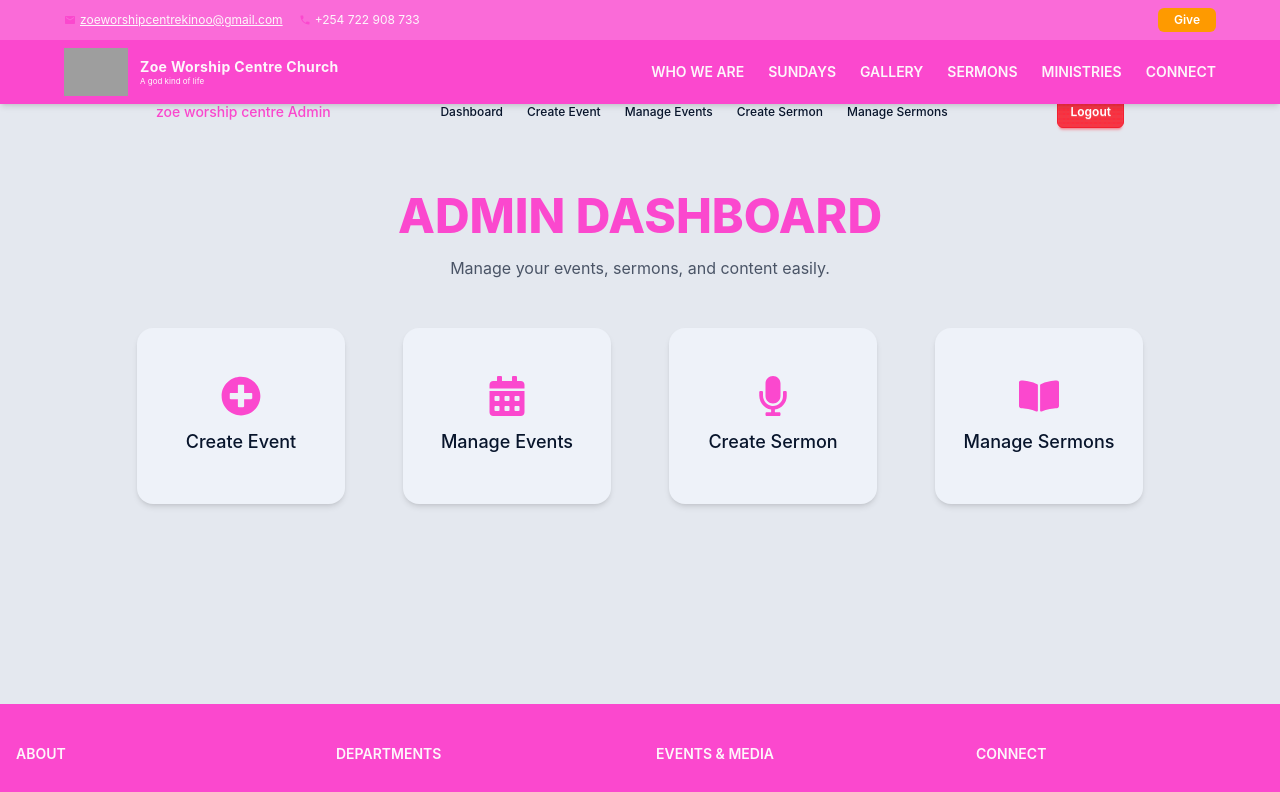
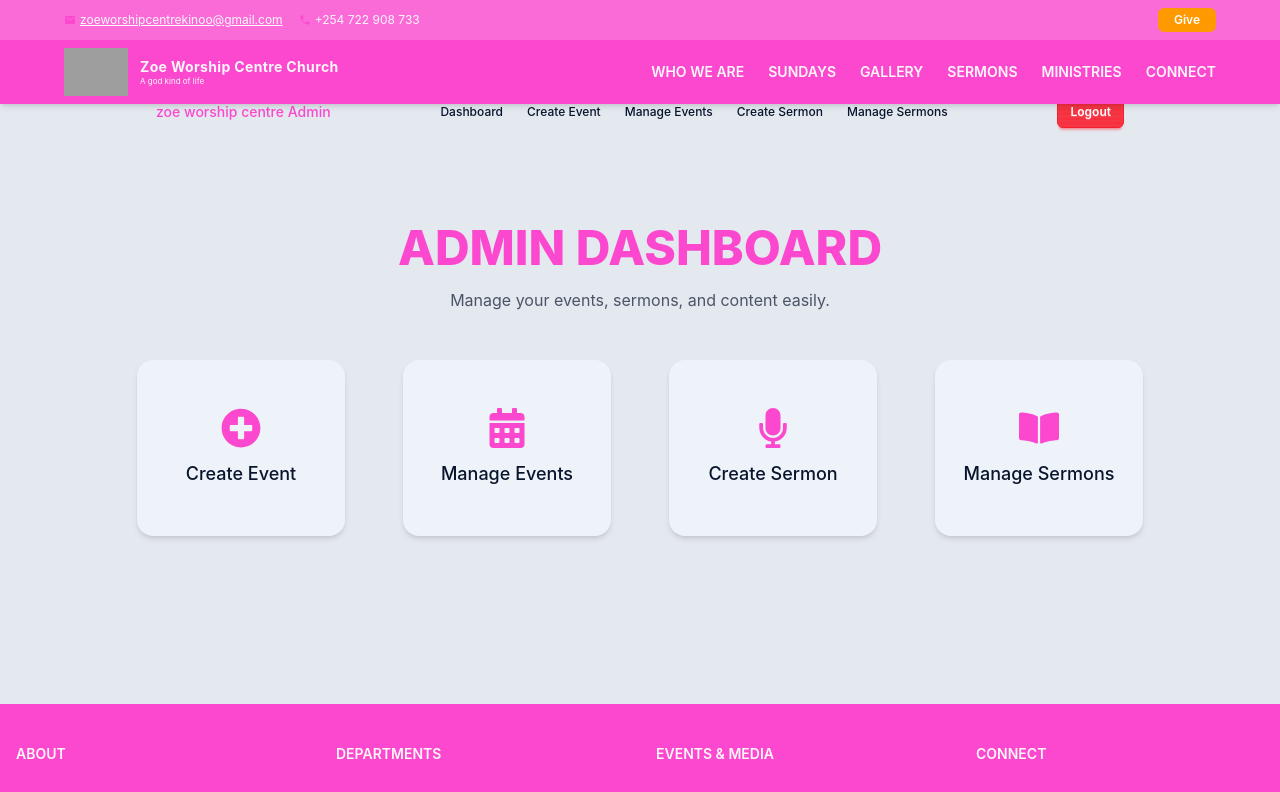
Before and after one commit to bugijay7/zoewc, a React (Vite) app in the folder client/: page /dashboard in a window 1280 px wide. Shown: the top 792 px of the page. Built offline with nearby package versions, Linux system fonts and the light colour scheme; sample sign-in values are in the browser's storage; grey boxes are pictures that could not be loaded.

Commit message:
admin dashboard

```diff
--- a/client/src/pages/AdminDashboard.jsx
+++ b/client/src/pages/AdminDashboard.jsx
@@ -29,7 +29,7 @@ function AdminDashboard() {
   return (
     <div className="bg-base-200 flex flex-col min-h-[70vh]">
       {/* 🔹 Dashboard Title */}
-      <div className="text-center py-12">
+      <div className="text-center pt-20 md:pt:40 py-12">
         <h2 className="text-5xl font-extrabold mb-4 text-primary uppercase">
           Admin Dashboard
         </h2>
```
